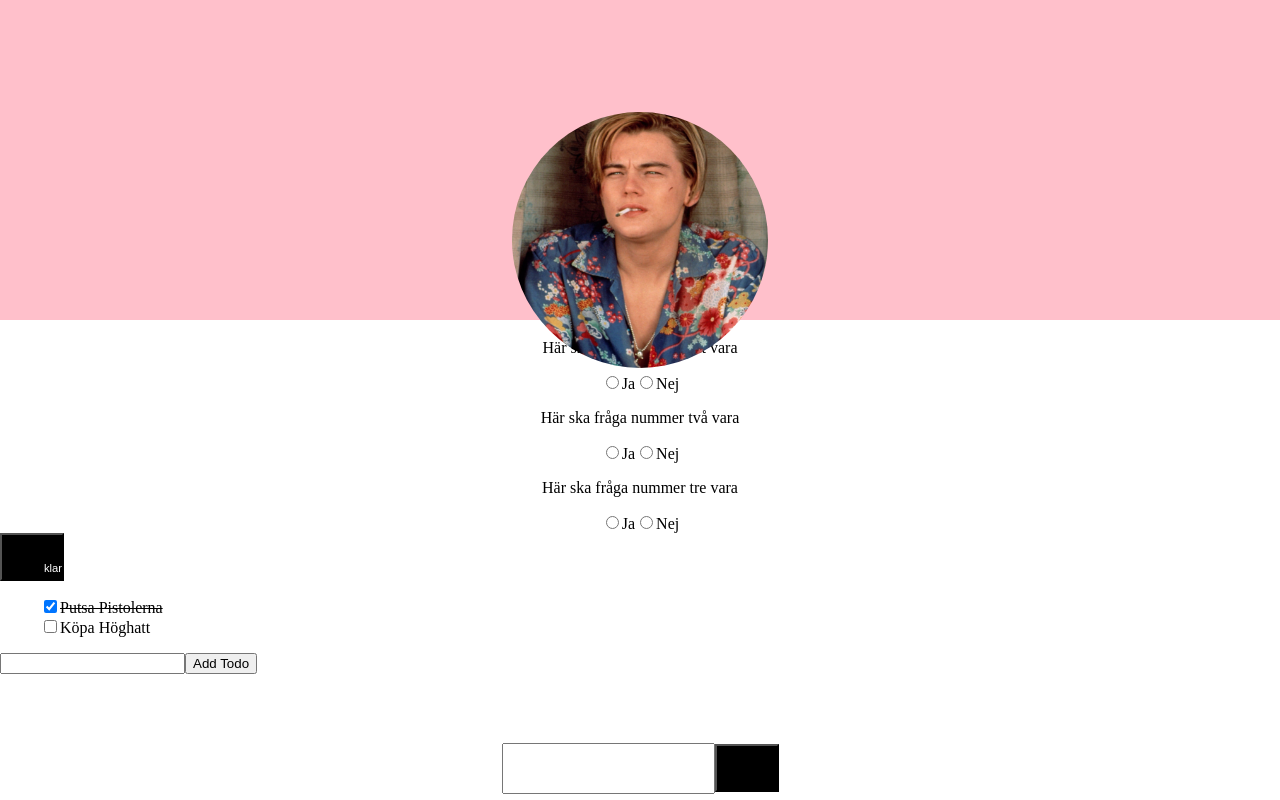
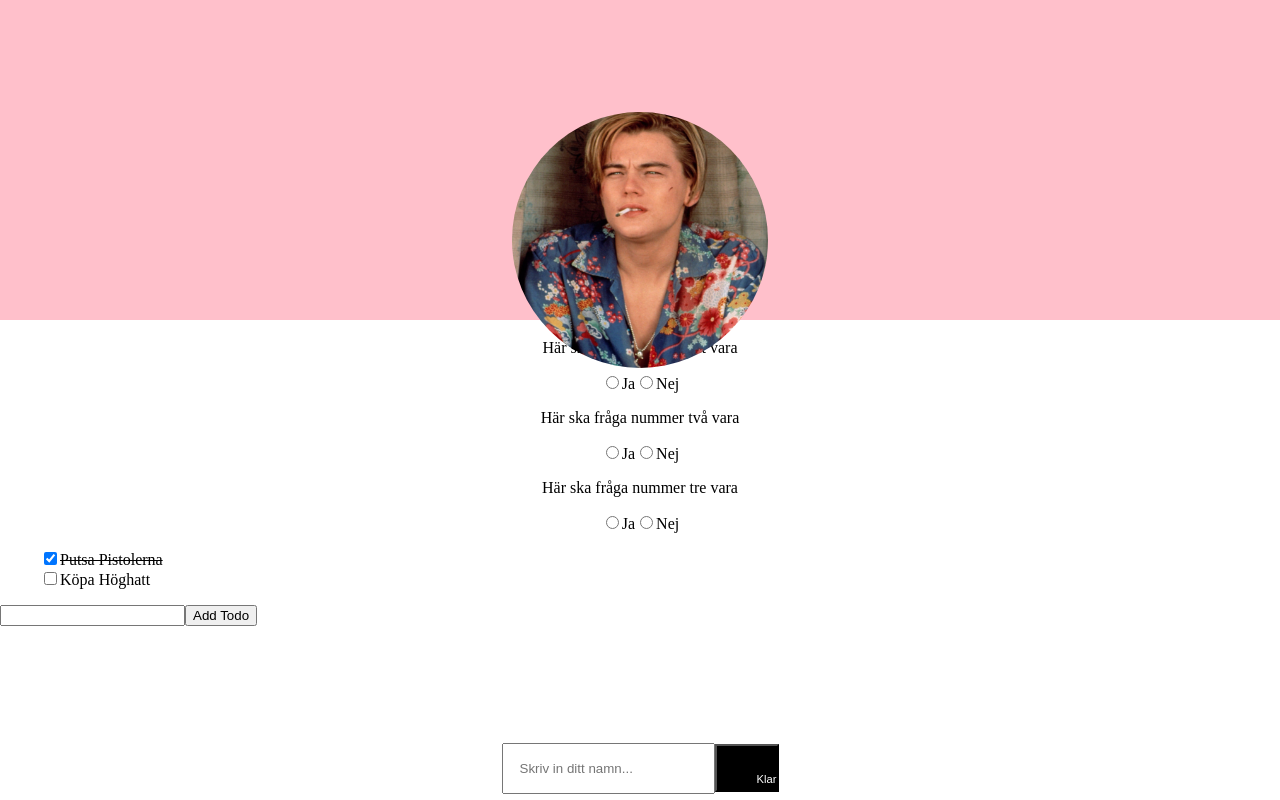
Before and after one commit to 1974pontus/R-U-CHORE, a React (Create React App) app: page / in a window 1280 px wide. Built offline with nearby package versions, Linux system fonts and the light colour scheme.

Commit message:
defined props for footer

```diff
--- a/src/components/Layout.tsx
+++ b/src/components/Layout.tsx
@@ -1,11 +1,15 @@
 import React from "react";
-
 import ProfileImg from './ViewContainer/ProfileImg'
 import Header from './Header'
-import Footer from "./ViewContainer/Footer";
 import Title from './ViewContainer/Title';
+import MainView from "./ViewContainer/MainView";
 import ProfileView from "./ViewContainer/ProfileView";
-import MainView from "./ViewContainer/MainView";
+
+//tagit bort footer från layout, footer ligger i MainView och ska läggas in i PofileView?/AddTodoForm?
+/* import Footer from "./ViewContainer/Footer";
+<Footer buttontext="klar" inputplaceholder="hej"></Footer>  */
+
+
 // interface Profile {
 //     img: string
 //     name: string
@@ -21,7 +25,6 @@ const Layout = () => {
         <Title />
         <MainView />
          <ProfileView/>
-        <Footer />
 
       </div>
     );
--- a/src/components/ViewContainer/Footer.tsx
+++ b/src/components/ViewContainer/Footer.tsx
@@ -1,21 +1,21 @@
 import React, { CSSProperties } from 'react';
-import SubmitButton from './SubmitButton';
 
 interface Props {
-  placeholder?: string;
+  inputplaceholder: string;
+  buttontext: string;
 }
+
 
 function Footer(props: Props) {
 return (
     <footer style={footerContainer}>
-        <input style={inputFelt} type="text" id="name" name="name" placeholder={props.placeholder} />
-        <SubmitButton></SubmitButton>
+        <input style={inputFelt} type="text" id="name" name="name" placeholder={props.inputplaceholder} />
+        <button value="" style={mainButton}> {props.buttontext} </button>
         {/* prop */}
     </footer>
 )
 }
 
-export default Footer
 
 const footerContainer: CSSProperties = {
     display: 'flex',
@@ -33,3 +33,22 @@ const inputFelt: CSSProperties = {
   outline: '0',
   color: 'blue'
 }
+
+
+const mainButton: CSSProperties = {
+  display: 'flex',
+  alignItems: 'end',
+  justifyContent: 'end',
+  textAlign: 'center',
+  padding: '0.3rem 0 0.3rem 1rem',
+  background: 'black',
+  color: 'white',
+  fontSize: '0.7rem',
+  width:'4rem',
+  height:'3rem',
+  outline: '0',
+  cursor: 'pointer',
+}
+
+
+export default Footer
--- a/src/components/ViewContainer/QuestionForm.tsx
+++ b/src/components/ViewContainer/QuestionForm.tsx
@@ -1,6 +1,6 @@
 import React from "react";
 import {CSSProperties} from 'react'
-import SubmitButton from "./SubmitButton";
+import Footer from "./Footer";
 
 /* interface QuestionForm {
   htmlFor: string;
@@ -31,9 +31,8 @@ const QuestionForm = () => {
       <input type="radio" id="Q3No" name="Q3" value="No" />
       <label htmlFor="Q3">Nej</label>
       <br />
-  <SubmitButton buttontext="klar"></SubmitButton>
+      <Footer inputplaceholder="Skriv in ditt namn..." buttontext="Klar" ></Footer>
 </form>
-
 
   );
 };
--- a/src/components/ViewContainer/SubmitButton.tsx
+++ /dev/null
@@ -1,29 +0,0 @@
-import React, { CSSProperties } from 'react';
-
-interface Props {
-  buttontext?: string;
-}
-
-const SubmitButton = (props: Props) => {
-  return (
-    <button value="" style={mainButton}> {props.buttontext} </button>
-  );
-};
-
-export default SubmitButton;
-
-
-const mainButton: CSSProperties = {
-  display: 'flex',
-  alignItems: 'end',
-  justifyContent: 'end',
-  textAlign: 'center',
-  padding: '0.3rem 0 0.3rem 1rem',
-  background: 'black',
-  color: 'white',
-  fontSize: '0.7rem',
-  width:'4rem',
-  height:'3rem',
-  outline: '0',
-  cursor: 'pointer',
-}
```
